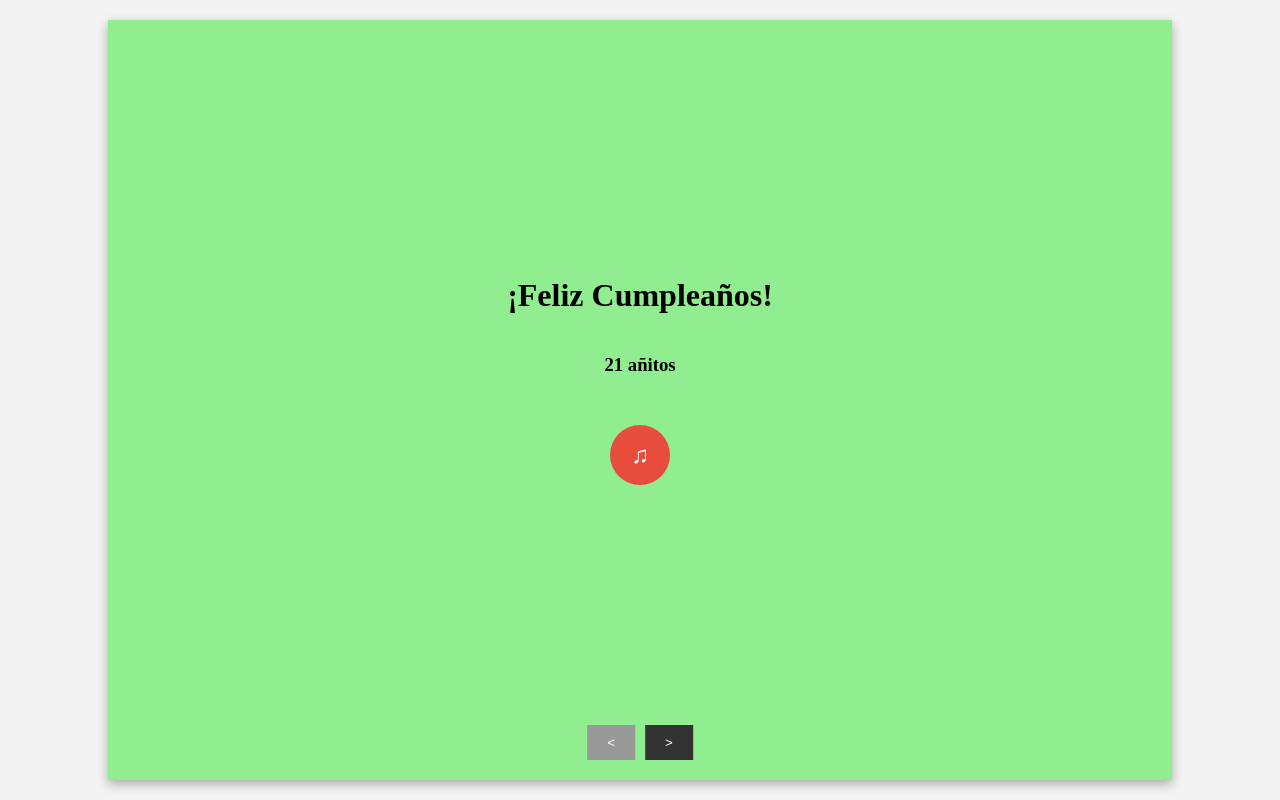
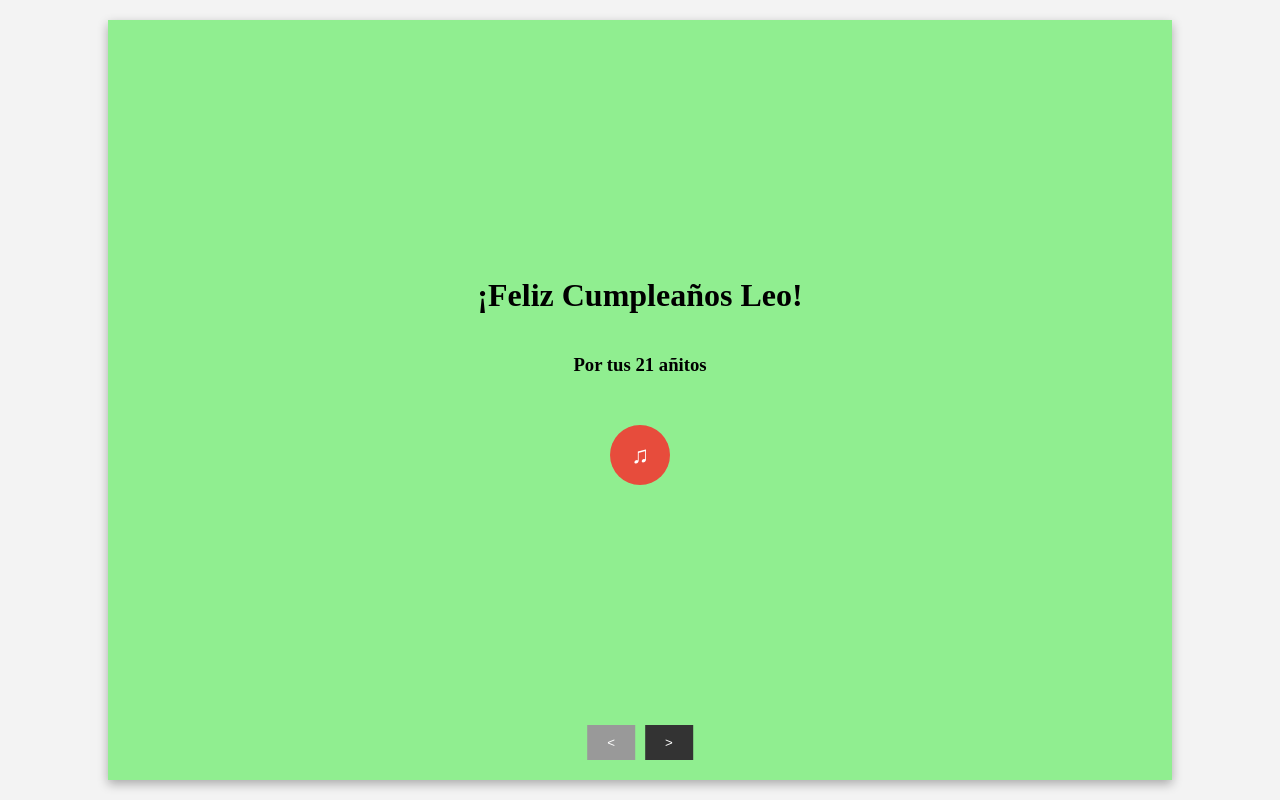
Before and after one commit to DaniM174161/Leo, a plain HTML site: page index.html in a window 1280 px wide. Drawn offline with Linux system fonts and the light colour scheme.

Commit message:
Update index.html

```diff
--- a/index.html
+++ b/index.html
@@ -151,8 +151,8 @@
     <div class="book" id="book">
         <div class="page active cover-page" id="page1">
             <div class="page-content">
-                <h1>¡Feliz Cumpleaños!</h1>
-                <h3>21 añitos</h3>
+                <h1>¡Feliz Cumpleaños Leo!</h1>
+                <h3>Por tus 21 añitos</h3>
                 <!-- Music button -->
                 <button class="music-button" id="musicButton">♫</button>
                 <!-- Hidden audio element -->
```
